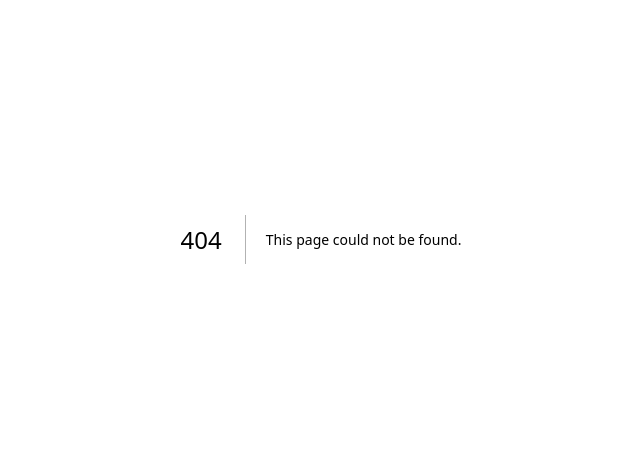
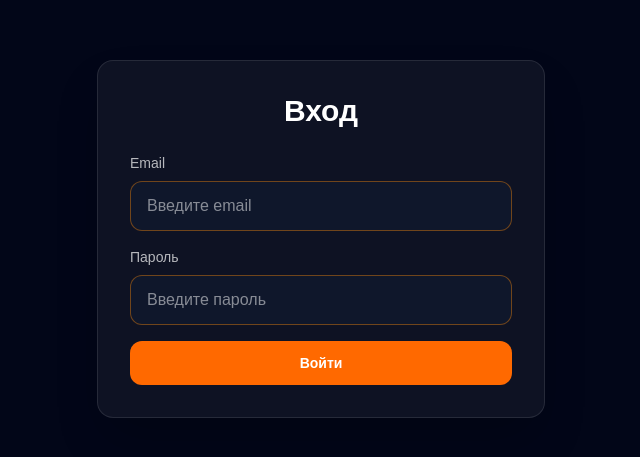
Before and after one commit to spasatel112233-svg/stroikontur, a Next.js app: page /login in a window 1280 px wide. Before the commit this address had no page. Shown: the part 161-618 px from the top of the page, without its empty margins (319-959 px from the left). Built offline with nearby package versions, Linux system fonts and the light colour scheme.

Commit message:
Create page.tsx

```diff
--- /dev/null
+++ b/app/login/page.tsx
@@ -0,0 +1,36 @@
+export default function LoginPage() {
+  return (
+    <main className="min-h-screen bg-slate-950 text-white flex items-center justify-center px-6">
+      <div className="w-full max-w-md rounded-2xl border border-white/10 bg-white/5 p-8 shadow-2xl">
+        <h1 className="mb-6 text-3xl font-bold text-center">Вход</h1>
+
+        <form className="space-y-4">
+          <div>
+            <label className="mb-2 block text-sm text-white/70">Email</label>
+            <input
+              type="email"
+              placeholder="Введите email"
+              className="w-full rounded-xl border border-orange-400/40 bg-slate-900 px-4 py-3 text-white outline-none"
+            />
+          </div>
+
+          <div>
+            <label className="mb-2 block text-sm text-white/70">Пароль</label>
+            <input
+              type="password"
+              placeholder="Введите пароль"
+              className="w-full rounded-xl border border-orange-400/40 bg-slate-900 px-4 py-3 text-white outline-none"
+            />
+          </div>
+
+          <button
+            type="submit"
+            className="w-full rounded-xl bg-orange-500 px-4 py-3 text-sm font-semibold text-white transition hover:bg-orange-400"
+          >
+            Войти
+          </button>
+        </form>
+      </div>
+    </main>
+  )
+}
```
